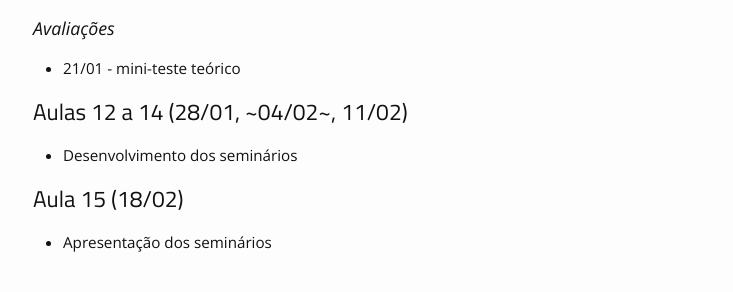
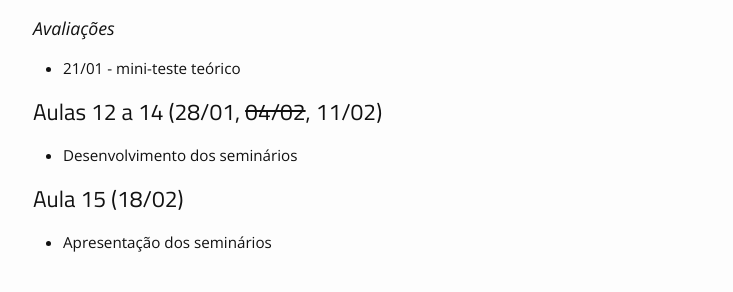
Before and after one commit to thotypous/redes-website, a Jekyll site: the page built from aulas.md, in a window 1280 px wide and 900 px high, scrolled down 1620 px. Shown: the part 473-765 px from the top of the window, without its empty margins (162-895 px from the left). Built offline with Jekyll 4.4.1, drawn with Linux system fonts in a browser that asks for light colours.

Commit message:
fix format

```diff
--- a/aulas.md
+++ b/aulas.md
@@ -104,7 +104,7 @@ Por favor, verifique frequentemente pois esta agenda pode sofrer alterações.
 
 * 21/01 - mini-teste teórico
 
-## Aulas 12 a 14 (28/01, ~04/02~, 11/02)
+## Aulas 12 a 14 (28/01, ~~04/02~~, 11/02)
 
 * Desenvolvimento dos seminários
 
```
